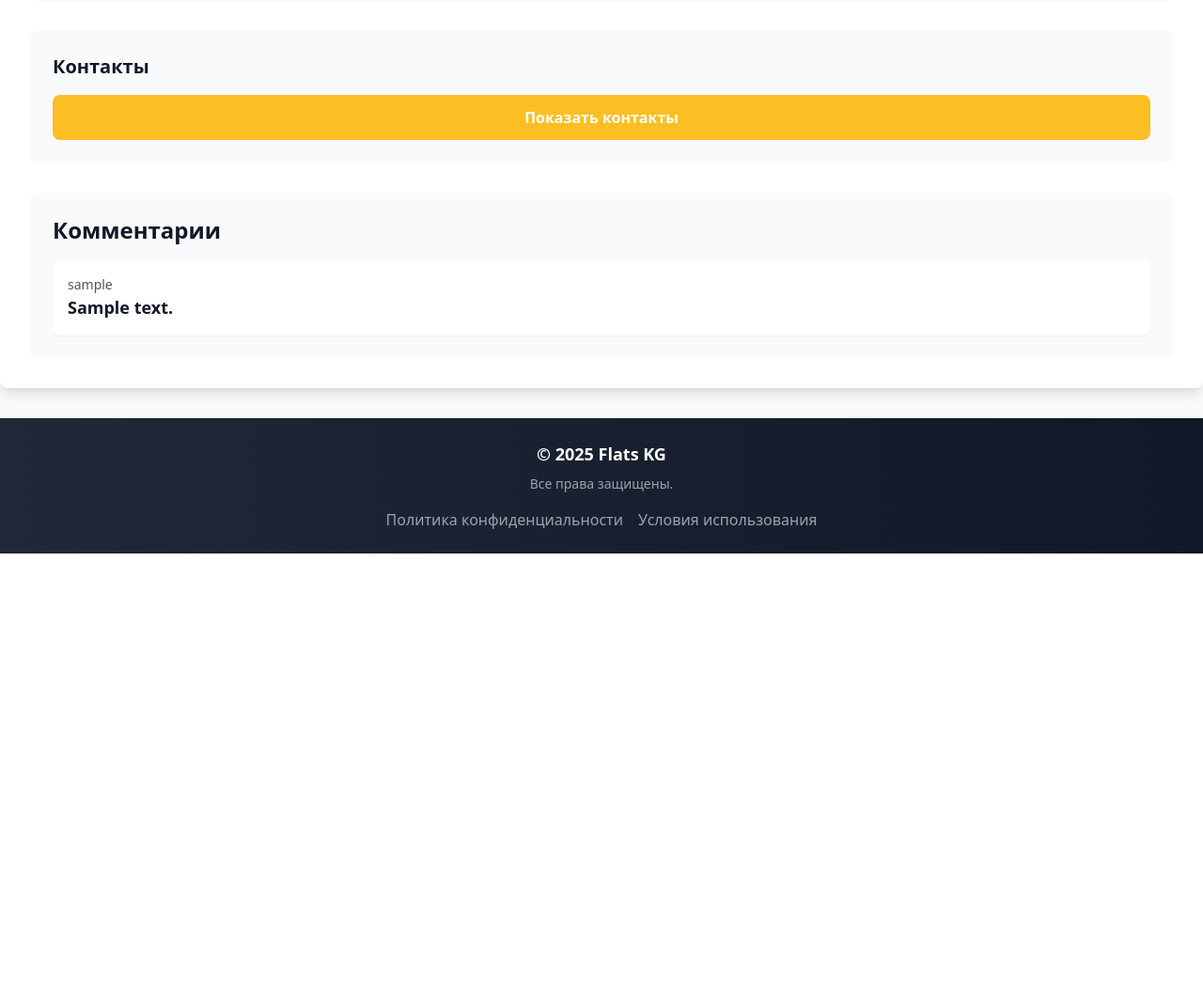
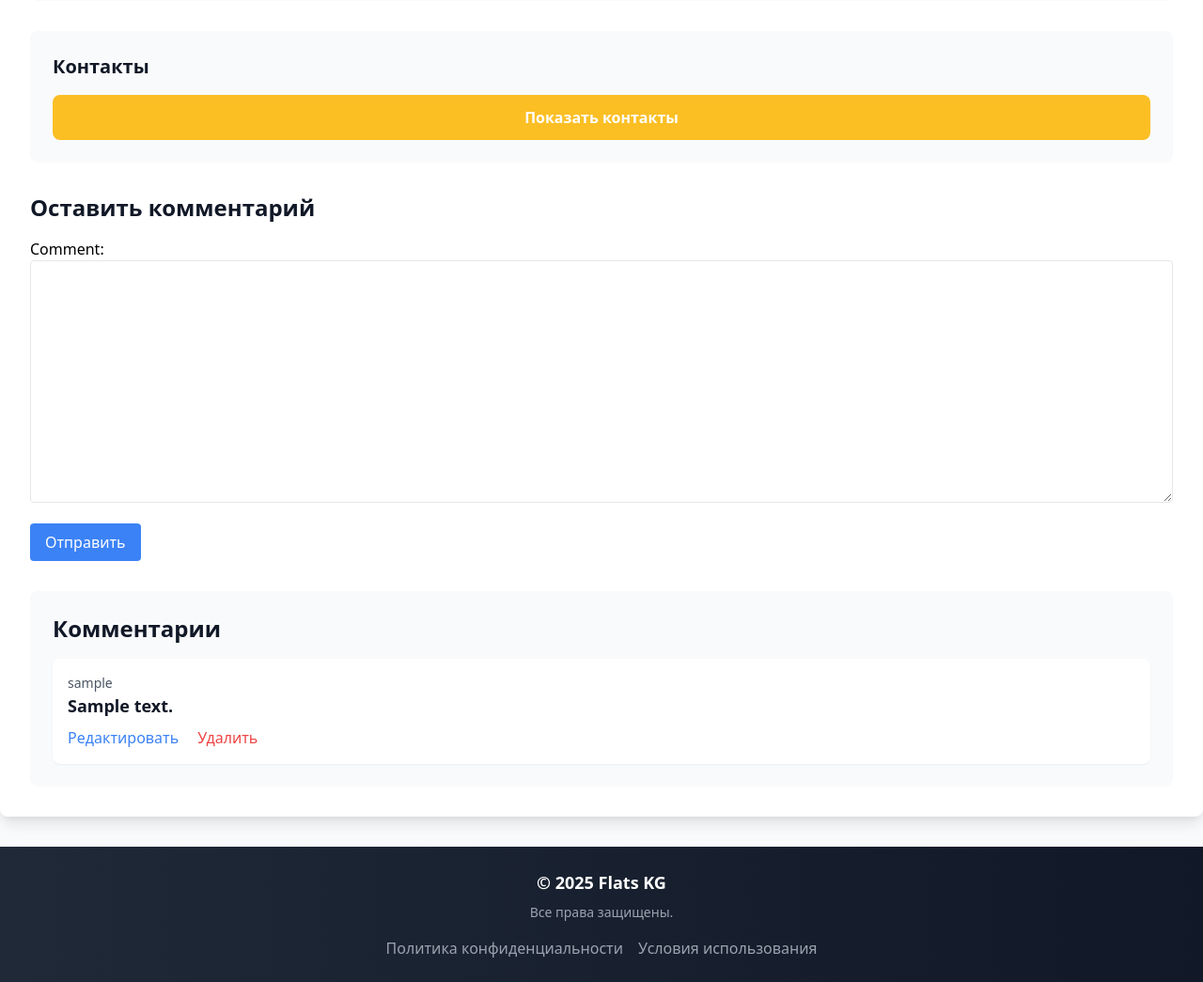
Before and after one commit to IslamJenishbekov/flats_kg, a Django app: a page that uses listings/templates/listings/listing_detail.html in a window 1280 px wide. Shown: the part 967-2012 px from the top of the page at 94% size. Before the commit the page ends 1556 px from the top, so only its background shows below. Run offline with Django 5.2, Linux system fonts and the light colour scheme; a user stored in the database is signed in; tables that the repository leaves empty hold one stand-in row (values such as "Sample post"); some libraries are stand-ins or nearby versions.

Commit message:
added possibility to add, edit, delete comment under listings

```diff
--- /dev/null
+++ b/listings/comment_form.py
@@ -0,0 +1,11 @@
+from django import forms
+from .models import ListingComment
+
+
+class CommentForm(forms.ModelForm):
+    class Meta:
+        model = ListingComment
+        fields = ['comment']
+        widgets = {
+            'comment': forms.Textarea(attrs={'class': 'w-full p-2 border rounded'}),
+        }
--- a/listings/templates/listings/listing_detail.html
+++ b/listings/templates/listings/listing_detail.html
@@ -217,6 +217,22 @@
                 </script>
             {% endif %}
 
+            <div class="mt-8">
+                <h2 class="text-2xl font-bold text-gray-900 mb-4">Оставить комментарий</h2>
+                {% if user.is_authenticated %}
+                    <form method="post" class="space-y-4">
+                        {% csrf_token %}
+                        {{ comment_form.as_p }}
+                        <button type="submit" class="bg-blue-500 text-white px-4 py-2 rounded hover:bg-blue-600">
+                            Отправить
+                        </button>
+                    </form>
+                {% else %}
+                    <p class="text-gray-600">Вы должны <a href="{% url 'login' %}" class="text-blue-500">войти</a>,
+                        чтобы оставить комментарий.</p>
+                {% endif %}
+            </div>
+
             <div class="mt-8 bg-gray-50 p-6 rounded-lg">
                 <h2 class="text-2xl font-bold text-gray-900 mb-4">Комментарии</h2>
                 <div class="space-y-4">
@@ -224,6 +240,13 @@
                         <div class="bg-white p-4 rounded-lg shadow-sm">
                             <p class="text-sm font-medium text-gray-600">{{ comment.user.username }}</p>
                             <p class="text-lg font-semibold text-gray-900">{{ comment.comment }}</p>
+                            {% if comment.user == request.user %}
+                                <div class="mt-2 space-x-4">
+                                    <a href="{% url 'edit_comment' comment.id %}" class="text-blue-500 hover:underline">Редактировать</a>
+                                    <a href="{% url 'delete_comment' comment.id %}"
+                                       class="text-red-500 hover:underline">Удалить</a>
+                                </div>
+                            {% endif %}
                         </div>
                     {% empty %}
                         <p class="text-gray-600">Комментариев пока нет</p>
--- a/listings/urls.py
+++ b/listings/urls.py
@@ -15,5 +15,7 @@ urlpatterns = [
                   path('users/', include('users.urls')),
                   path('my_favorites/', views.show_my_favorites, name='my_favorites'),
                   path('edit_<int:listing_id>/', views.edit_listing, name='edit_listing'),
-                  path('delete_<int:listing_id>/', views.delete_listing, name='delete_listing')
+                  path('delete_<int:listing_id>/', views.delete_listing, name='delete_listing'),
+                  path('comments/<int:comment_id>/edit/', views.edit_comment, name='edit_comment'),
+                  path('comments/<int:comment_id>/delete/', views.delete_comment, name='delete_comment'),
               ] + static(settings.MEDIA_URL, document_root=settings.MEDIA_ROOT)
--- a/listings/views.py
+++ b/listings/views.py
@@ -1,4 +1,6 @@
 import json
+
+from django.contrib.auth.decorators import login_required
 from django.shortcuts import render, redirect, get_object_or_404
 from django.core.files.storage import default_storage
 from django.core.files.uploadedfile import InMemoryUploadedFile
@@ -11,6 +13,7 @@ from io import BytesIO
 from .services import get_predicted_price, main_chat, listing_chat
 from django.contrib import messages
 import io
+from listings.comment_form import CommentForm
 
 
 def show_all_listings(request):
@@ -129,6 +132,18 @@ def show_listing_detail(request, listing_id):
                 favorite.save()
             listing_details.save()
 
+    if request.method == 'POST':
+        if not request.user.is_authenticated:
+            return redirect('login')  # Redirect to login if not authenticated
+        form = CommentForm(request.POST)
+        if form.is_valid():
+            comment = form.save(commit=False)
+            listing = get_object_or_404(Listing, id=listing_id)
+            comment.listing = listing
+            comment.user = request.user
+            comment.save()
+            return redirect('listing_detail', listing_id=listing_id)
+
     listing = get_object_or_404(Listing, id=listing_id)
     listing_details = listing.details  # Получаем связанные детали объявления
     comments = listing.comments.all().order_by('-created_at')  # Все комментарии, сортированные по дате
@@ -153,12 +168,14 @@ def show_listing_detail(request, listing_id):
     }
 
     predicted_price = get_predicted_price.get_predicted_price(flat_data)
+    comment_form = CommentForm()
     context = {
         'listing': listing,
         'listing_details': listing_details,
         'comments': comments,
         'pictures': pictures,
-        'predicted_price': predicted_price
+        'predicted_price': predicted_price,
+        'comment_form': comment_form,
     }
 
     return render(request, 'listings/listing_detail.html', context)
@@ -282,3 +299,34 @@ def delete_listing(request, listing_id):
         return redirect('my_listings')
 
     return redirect("my_listings")
+
+
+@login_required
+def edit_comment(request, comment_id):
+    comment = get_object_or_404(ListingComment, id=comment_id)
+    if comment.user != request.user:
+        return redirect('listing_detail', listing_id=comment.listing.id)  # Only owner can edit
+
+    if request.method == 'POST':
+        form = CommentForm(request.POST, instance=comment)
+        if form.is_valid():
+            form.save()
+            return redirect('listing_detail', listing_id=comment.listing.id)
+    else:
+        form = CommentForm(instance=comment)
+
+    return render(request, 'listings/edit_comment.html', {'form': form, 'comment': comment})
+
+
+@login_required
+def delete_comment(request, comment_id):
+    comment = get_object_or_404(ListingComment, id=comment_id)
+    if comment.user != request.user:
+        return redirect('listing_detail', listing_id=comment.listing.id)  # Only owner can delete
+
+    if request.method == 'POST':
+        listing_id = comment.listing.id
+        comment.delete()
+        return redirect('listing_detail', listing_id=listing_id)
+    else:
+        return render(request, 'listings/delete_comment.html', {'comment': comment})
```
Also changed, not shown: listings/templates/listings/delete_comment.html (added, +15 -0 lines), listings/templates/listings/edit_comment.html (added, +14 -0 lines).
